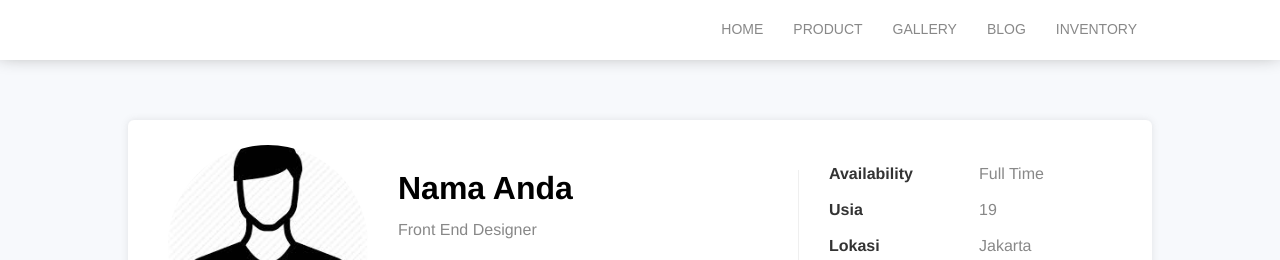
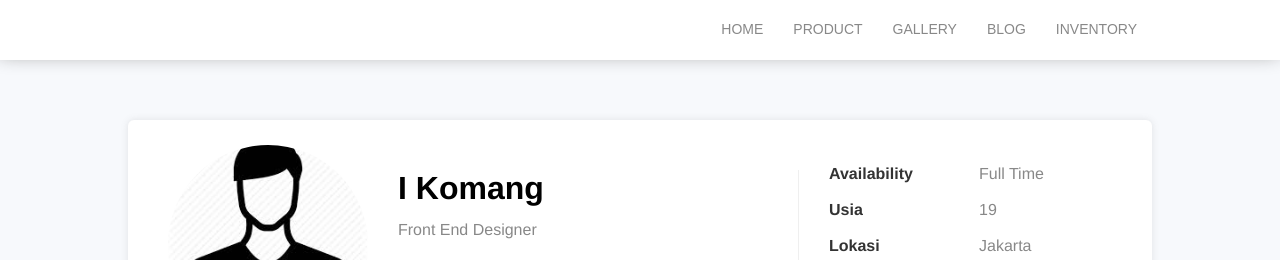
Before and after one commit to manqjayak/ikmjaya.github.io, a plain HTML site: page index.html in a window 1280 px wide. Shown: the top 260 px of the page. Drawn offline with Linux system fonts and the light colour scheme; files whose address does not match are found by name.

Commit message:
edit name

```diff
--- a/index.html
+++ b/index.html
@@ -42,7 +42,7 @@
                 kita kasih atribut onclick=editForm pada button edit
 
                 -->
-                <h1 id="pName">Nama Anda</h1>
+                <h1 id="pName">I Komang</h1>
                 <p id="pRole">Front End Designer</p>
                 <a href="#input-form" class="button bg-blue" onclick="editForm()">Edit</a>
                 <a href="#" class="button border-green">Resume</a>
```
